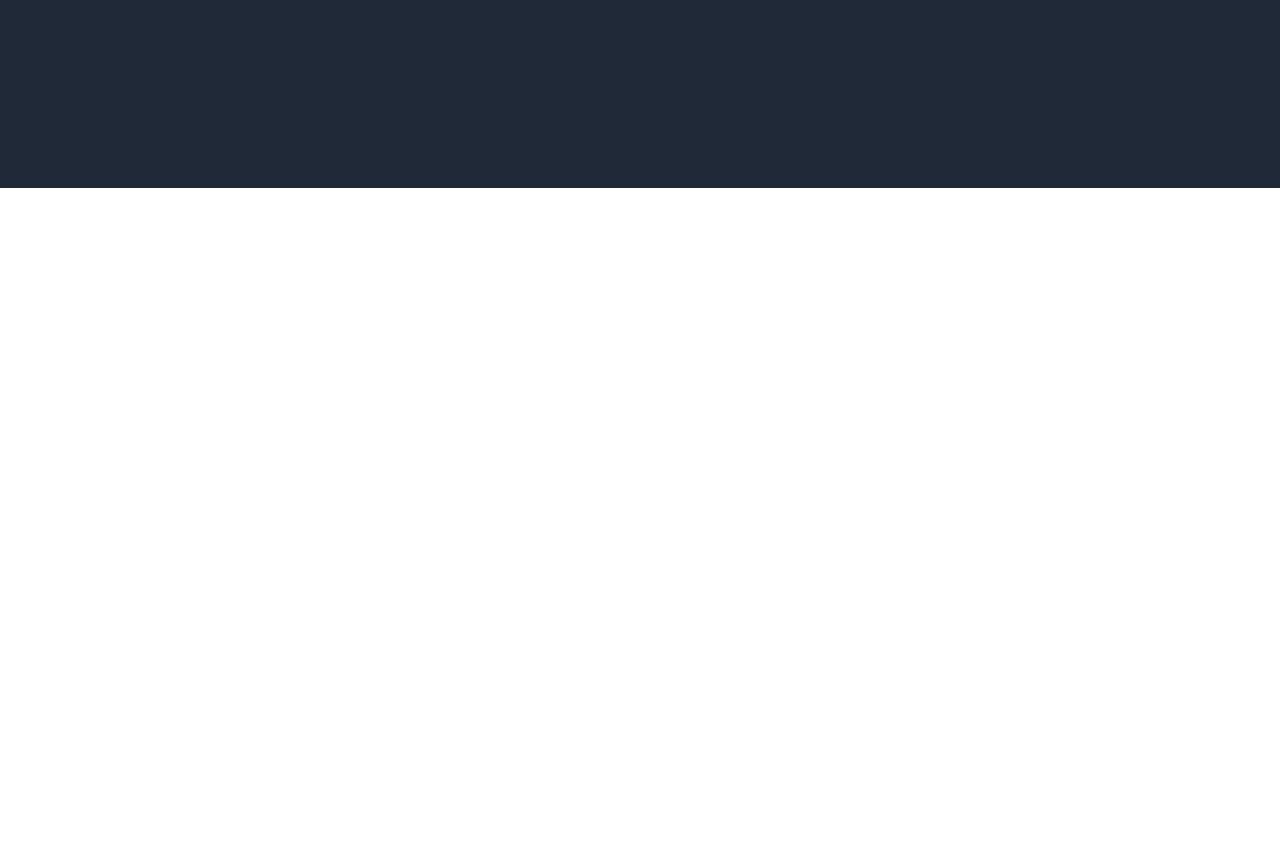
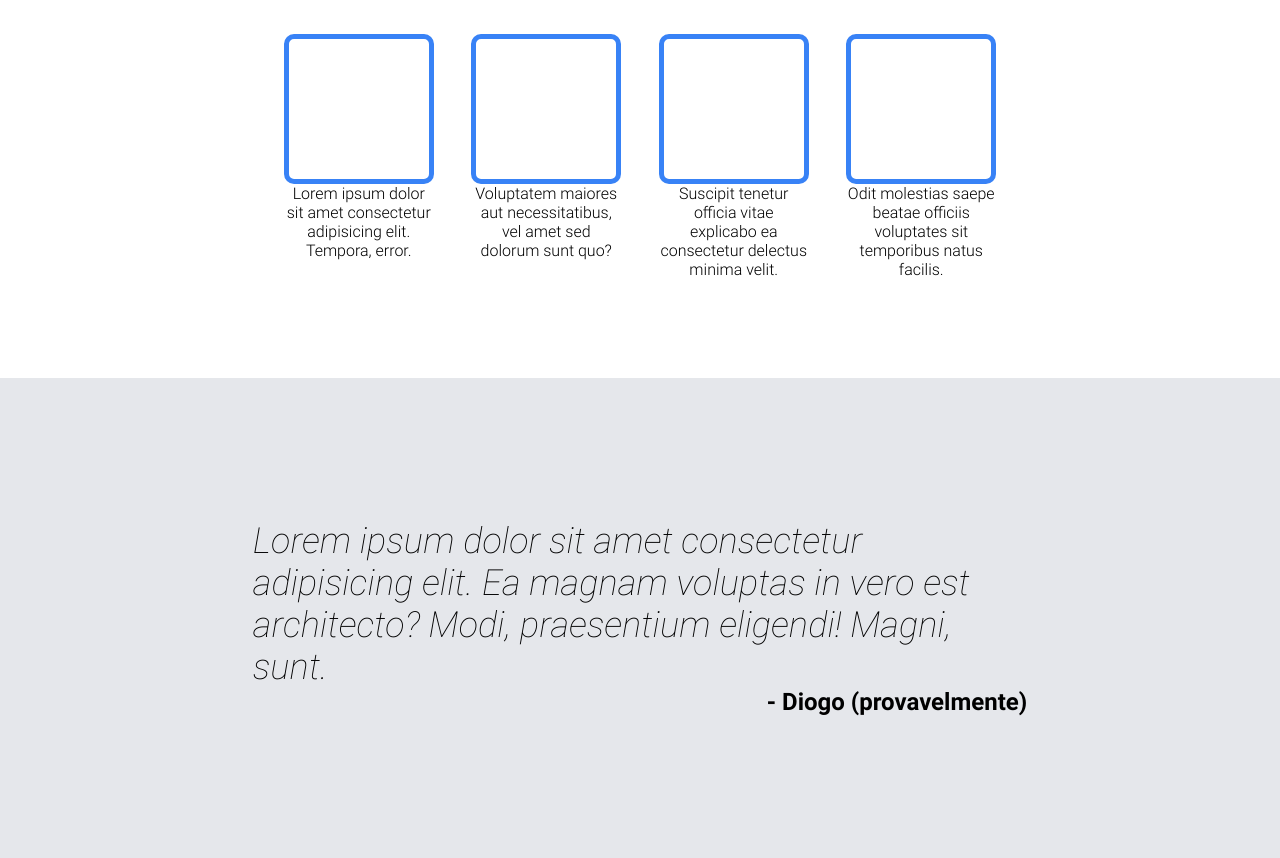
Before and after one commit to Diowgo/TOD-landingpage, a plain HTML site: page index.html in a window 1280 px wide. Shown: the part 582-1440 px from the top of the page. Before the commit the page ends 800 px from the top, so only its background shows below. Drawn offline with Linux system fonts and the light colour scheme.

Commit message:
I forgot what i did.

```diff
--- a/index.html
+++ b/index.html
@@ -25,5 +25,37 @@
                 </div>
             </div>
         </div>
+        <div class="section-bg infos-bg">
+            <div class="section infos">
+                <h1>Informational cards</h1>
+
+                <div class="cards-container">
+                    <div class="card-1 card">
+                        <div class="image"><img src="" alt=""></div>
+                        <p>Lorem ipsum dolor sit amet consectetur adipisicing elit. Tempora, error.</p>
+                    </div>
+                    <div class="card-2 card">
+                        <div class="image"><img src="" alt=""></div>
+                        <p>Voluptatem maiores aut necessitatibus, vel amet sed dolorum sunt quo?</p>
+                    </div>
+                    <div class="card-3 card">
+                        <div class="image"><img src="" alt=""></div>
+                        <p>Suscipit tenetur officia vitae explicabo ea consectetur delectus minima velit.</p>
+                    </div>
+                    <div class="card-4 card">
+                        <div class="image"><img src="" alt=""></div>
+                        <p>Odit molestias saepe beatae officiis voluptates sit temporibus natus facilis.</p>
+                    </div>
+                </div>
+            </div>
+        </div>
+        <div class="section-bg quote-bg">
+            <div class="section quote">
+                <div class="text-container">
+                    <h1>Lorem ipsum dolor sit amet consectetur adipisicing elit. Ea magnam voluptas in vero est architecto? Modi, praesentium eligendi! Magni, sunt.</h1>
+                    <p>- Diogo (provavelmente)</p>
+                </div>
+            </div>
+        </div>
     </body>
 </html>
--- a/style.css
+++ b/style.css
@@ -9,6 +9,11 @@
     src: url("./fonts/Roboto-Light.ttf");
 }
 
+@font-face {
+    font-family: "Roboto-thinitalic";
+    src: url("./fonts/Roboto-ThinItalic.ttf");
+}
+
 
 * {
     margin: 0;
@@ -17,14 +22,16 @@
     font-family: "Roboto-light";
 }
 
-.section-bg {
+.section-bg.hero-bg {
     width: 100%;
     background-color: #1F2937
 }
 
 .section {
     margin: 0 auto;
-    width: 968px
+    width: 968px;
+    height: 480px
+
 }
 
 /* HEADER*/
@@ -47,14 +54,17 @@
 
 
 /* hero content */
+
+
 .content {
     display: flex;
     align-items: center;
     justify-content: center;
-    height: 720px
+    height: 100%;
 }
 
 .content.hero {
+    margin-top: -24px;
     display: flex;
     gap: 50px
 }
@@ -97,3 +107,72 @@
     border-radius: 10px;
     font-size: 18px
 }
+
+/* cards */
+
+
+.cards-container {
+    display: flex;
+    gap: 37.5px
+}
+
+.card {
+    width: 150px;
+    height: 200px;
+}
+
+.card .image {
+    width: 150px;
+    height: 150px;
+    border-radius: 10px;
+    border: 5px #3882F6 solid;
+}
+
+.card p {
+    text-align: center;
+}
+
+.section-bg.quote-bg {
+    background-color: #E5E7EB
+}
+
+.section.infos {
+    display: flex;
+    flex-direction: column;
+    justify-content: center;
+    align-items: center;
+    gap: 50px;
+}
+
+.section.infos h1 {
+    margin-top: -100px;
+    font-size: 36px;
+    color: #1F2937;
+    font-family: "Roboto-bold";
+}
+
+
+.text-container, .section.quote {
+    display: flex;
+    flex-direction: column;
+    justify-content: center;
+    align-items: center;
+}
+
+.text-container {
+    width: 80%;
+
+}
+
+.section.quote h1 {
+    font-size: 36px;
+    color: "#1F2937";
+    font-family: "Roboto-thinitalic";
+    font-weight: 100;
+}
+
+.section.quote p {
+    align-self: flex-end;
+    font-size: 24px;
+    font-family: "Roboto-bold";
+}
```
